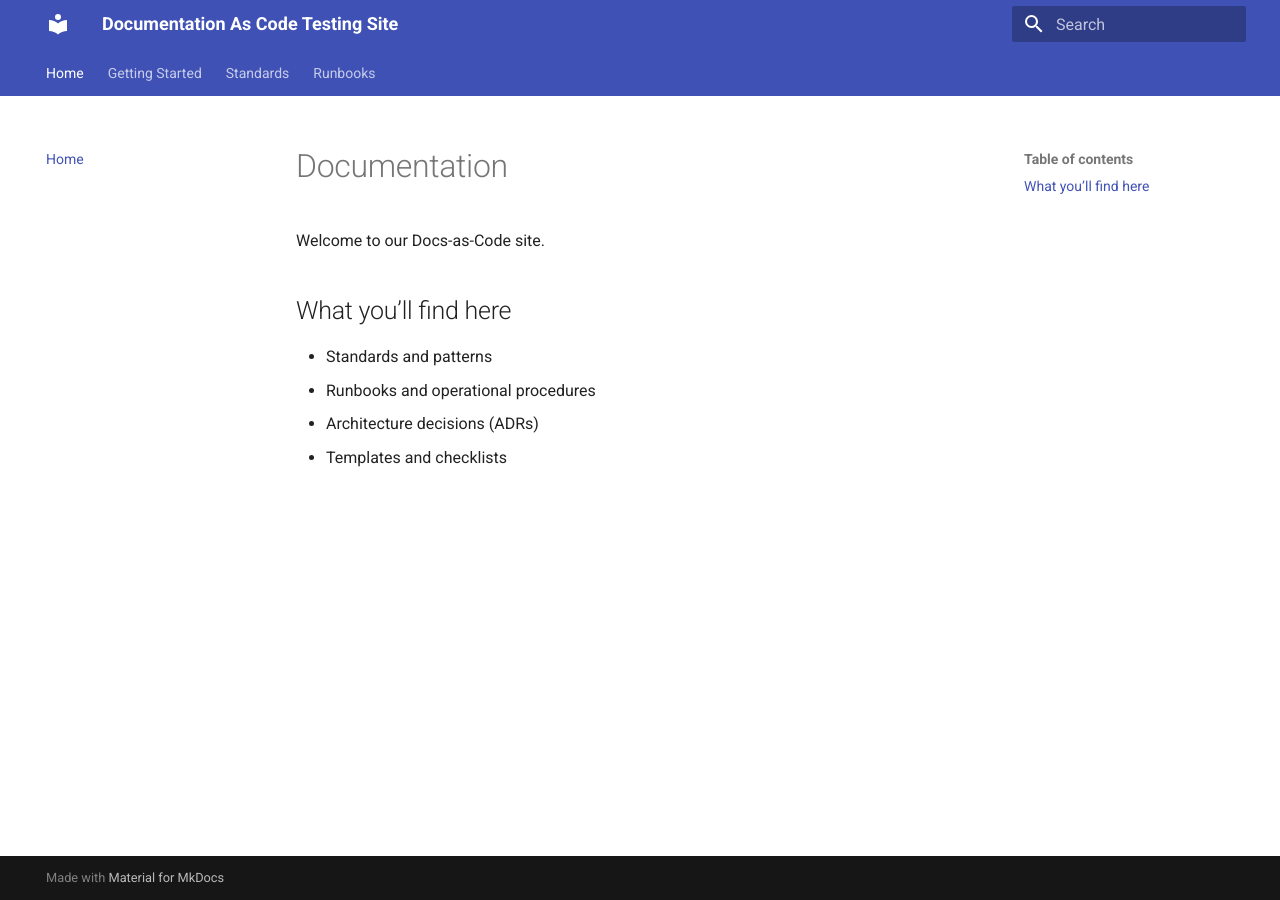
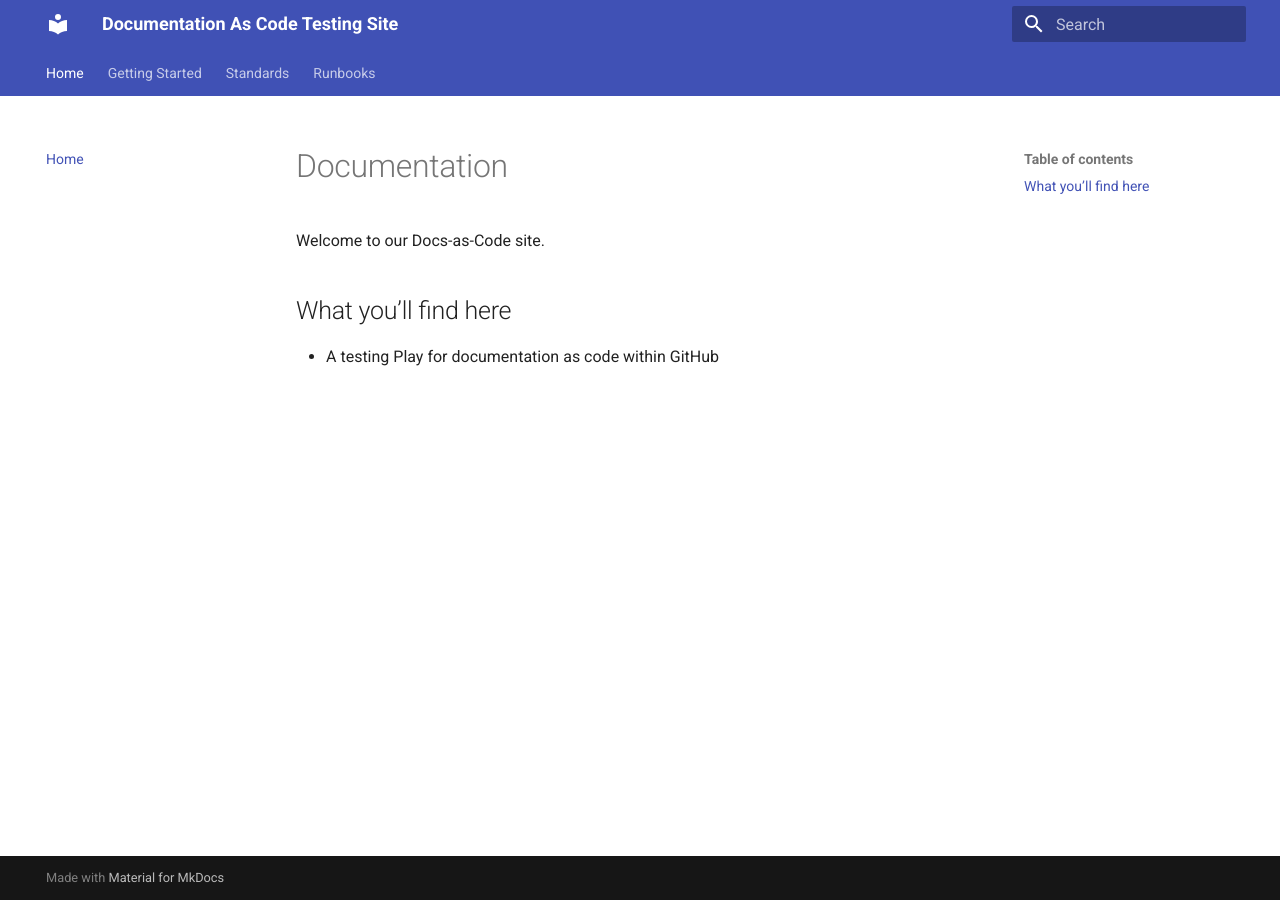
Before and after one commit to mattharris96/DocAsCodeTesting, an MkDocs documentation site: the page built from docs/index.md, in a window 1280 px wide. Built offline with MkDocs 1.6.1 and Material for MkDocs 9.7.7, drawn with Linux system fonts in a browser that asks for light colours.

Commit message:
Update index.md

```diff
--- a/docs/index.md
+++ b/docs/index.md
@@ -3,7 +3,4 @@
 Welcome to our Docs-as-Code site.
 
 ## What you’ll find here
-- Standards and patterns
-- Runbooks and operational procedures
-- Architecture decisions (ADRs)
-- Templates and checklists
+- A testing Play for documentation as code within GitHub
```
